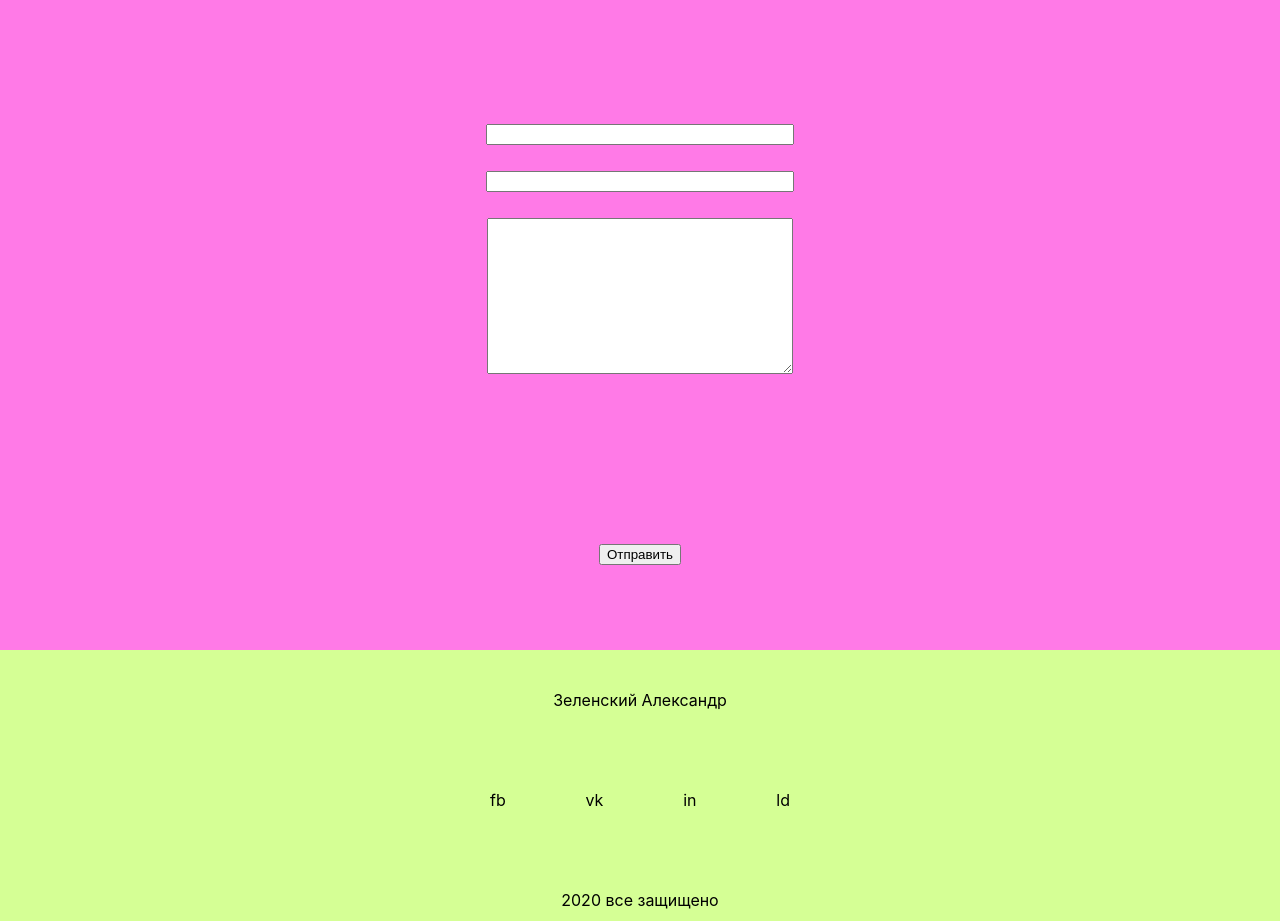
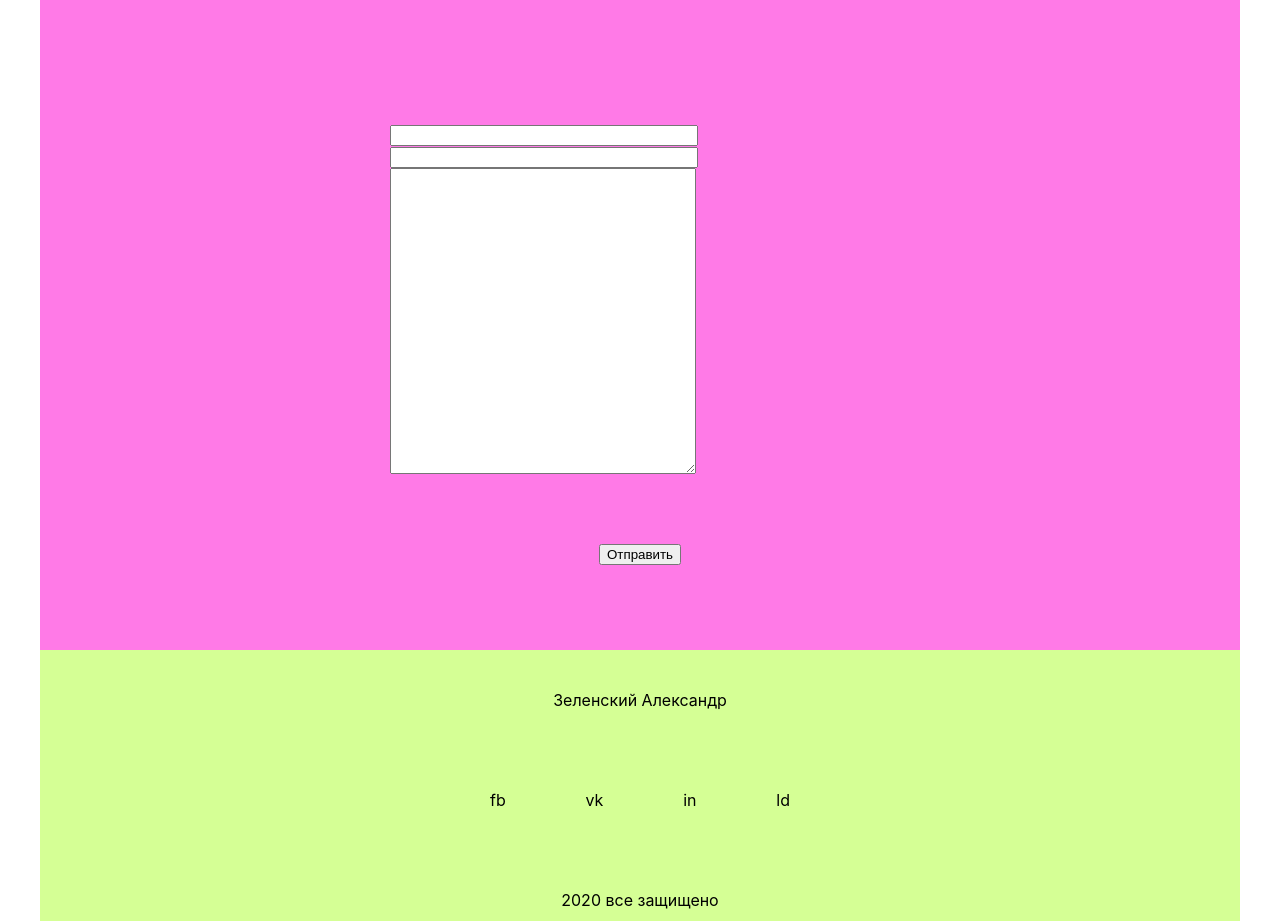
Before and after one commit to alx8437/portfolio, a React (Create React App) app: page / in a window 1280 px wide. Shown: the part 2820-3741 px from the top of the page. Built offline with nearby package versions, Linux system fonts and the light colour scheme.

Commit message:
redact footer

```diff
--- a/src/App.css
+++ /dev/null
@@ -1,3 +0,0 @@
-.App {
-
-}
--- a/src/App.jsx
+++ b/src/App.jsx
@@ -1,5 +1,5 @@
 import React from 'react';
-import './App.css';
+import styles from './App.module.css';
 import Header from "./Header";
 import Main from "./Main";
 import Skills from "./Skills";
@@ -10,8 +10,8 @@ import Footer from "./Footer";
 
 function App() {
   return (
-    <div className="App">
-      <div className="portfolio">
+    <div className={styles.App}>
+      <div className={styles.container}>
             <Header />
             <Main />
             <Skills />
--- /dev/null
+++ b/src/App.module.css
@@ -0,0 +1,4 @@
+.container {
+    max-width: 1200px;
+    margin: 0 auto;
+}
--- a/src/Contacts.jsx
+++ b/src/Contacts.jsx
@@ -6,11 +6,11 @@ const Contacts = () => {
         <div className={styles.contacts}>
             <div className={styles.container}>
                 <div className={styles.communications}>Контакты</div>
-                <div className={styles.form}>
-                    <form action="">
-                        <input type="text" size="500px"/>
-                        <input type="text"/>
-                        <textarea name="" id="" cols="30" rows="10"></textarea>
+                <div className={styles.formWrapper}>
+                    <form >
+                        <input/>
+                        <input/>
+                        <textarea></textarea>
                     </form>
                 </div>
                 <button className={styles.send}>Отправить</button>
--- a/src/Contacts.module.css
+++ b/src/Contacts.module.css
@@ -17,12 +17,17 @@
 
 }
 
-form {
+.formWrapper {
+    width: 500px;
     height: 250px;
     display: flex;
     justify-content: space-between;
     flex-direction: column;
     align-items: center;
+}
+
+textarea {
+    height: 300px;
 }
 
 input {
@@ -44,4 +49,7 @@ textarea {
     .container {
         width: 100%;
     }
+    .formWrapper {
+        width: 100%;
+    }
 }
```
